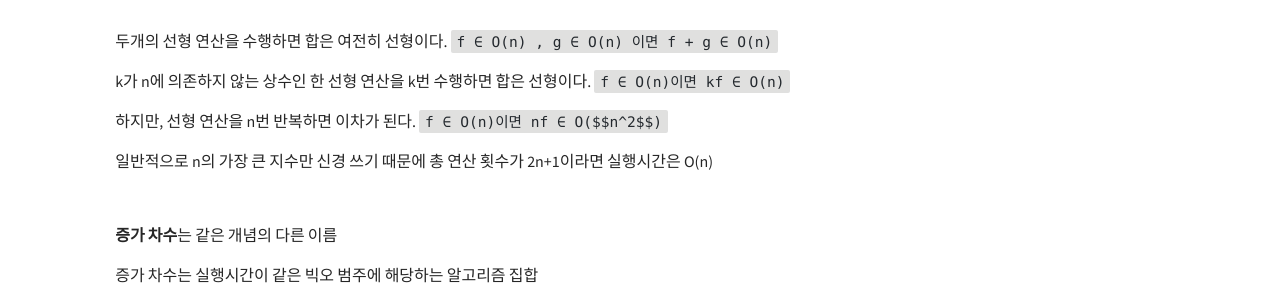
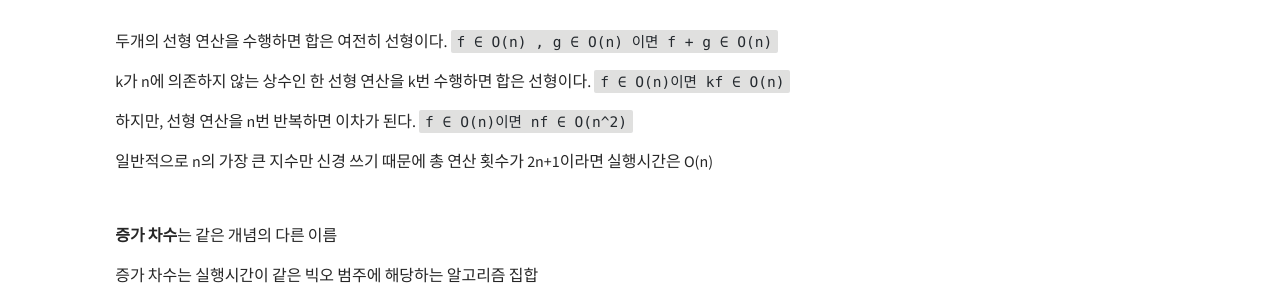
Before and after one commit to girawhale/girawhale.github.io, a Jekyll site: the page built from _posts/2020-11-24-(자바로-배우는-핵심-자료구조와-알고리즘)-2.-알고리즘-분석.md, in a window 1280 px wide and 900 px high, scrolled down 2974 px. Shown: the part 147-447 px from the top of the window. Built offline with Jekyll 4.4.1, drawn with Linux system fonts in a browser that asks for light colours; some web fonts are replaced; comment, search, counter and statistics services are not loaded.

```diff
--- a/_posts/2020-11-24-(자바로-배우는-핵심-자료구조와-알고리즘)-2.-알고리즘-분석.md
+++ b/_posts/2020-11-24-(자바로-배우는-핵심-자료구조와-알고리즘)-2.-알고리즘-분석.md
@@ -151,7 +151,7 @@ public class SelectionSort {
 
 k가 n에 의존하지 않는 상수인 한 선형 연산을 k번 수행하면 합은 선형이다. `f ∈ O(n)이면 kf ∈ O(n)`
 
-하지만, 선형 연산을 n번 반복하면 이차가 된다. `f ∈ O(n)이면 nf ∈ O($$n^2$$)`
+하지만, 선형 연산을 n번 반복하면 이차가 된다. `f ∈ O(n)이면 nf ∈ O(n^2)`
 
 일반적으로 n의 가장 큰 지수만 신경 쓰기 때문에 총 연산 횟수가 2n+1이라면 실행시간은 O(n)
 
```
